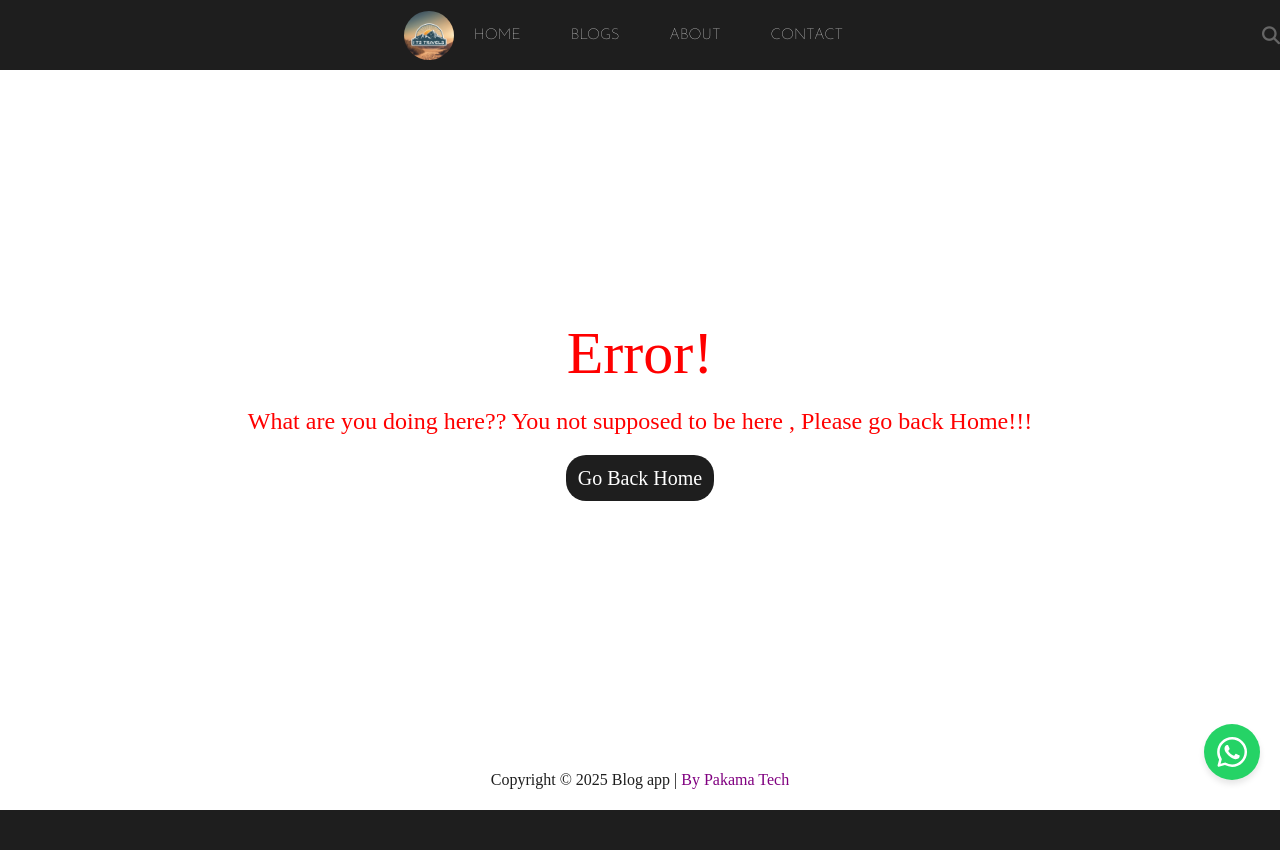
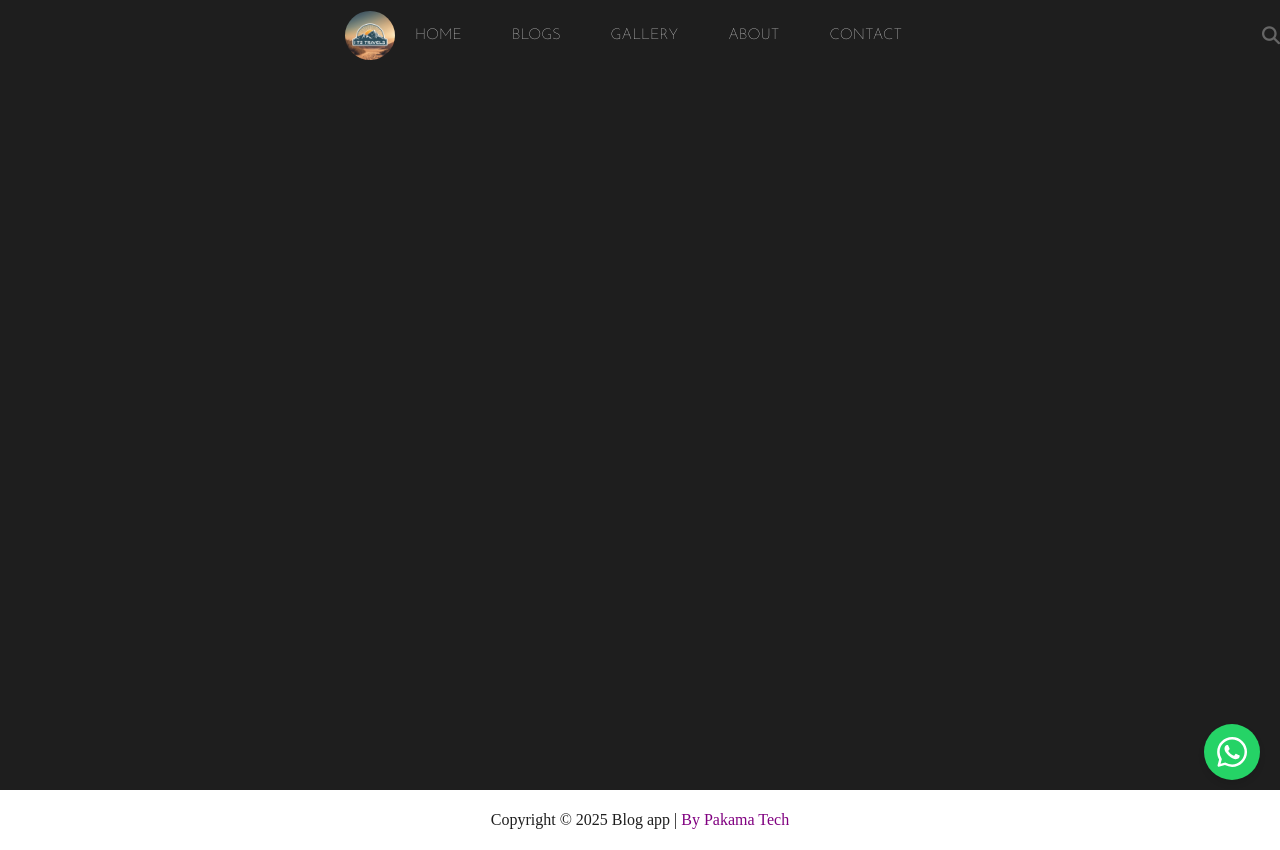
Before and after one commit to BlessingLuphahla/blog-app-ui, a React (Create React App) app: page /gallery in a window 1280 px wide. Before the commit the page ends 810 px from the top, so only its background shows below. Built offline with nearby package versions, Linux system fonts and the light colour scheme.

Commit message:
misc update

```diff
--- a/src/App.js
+++ b/src/App.js
@@ -15,6 +15,7 @@
 import Error from "./components/error/Error";
 import Blogs from "./pages/blogs/Blogs";
 import WhatsApp from "./components/whatsapp/Whatsapp";
+import Gallery from "./pages/gallery/Gallery";
 
 function App() {
   const { user } = useContext(Context);
@@ -34,6 +35,7 @@
         <Route path="/about" element={<About />} />
         <Route path="/contact" element={<Contact />} />
         <Route path="/blogs" element={<Blogs />} />
+        <Route path="/gallery" element={<Gallery />} />
 
         <Route path="/login" element={user ? <Home /> : <Login />} />
         <Route path="/register" element={user ? <Home /> : <Register />} />
--- a/src/components/topbar/TopBar.jsx
+++ b/src/components/topbar/TopBar.jsx
@@ -35,6 +35,11 @@
               <div className="mobileMenuItem">
                 <Link onClick={() => setIsMenuOpen(false)} to={"/blogs"}>
                   BLOGS
+                </Link>
+              </div>
+              <div className="mobileMenuItem">
+                <Link onClick={() => setIsMenuOpen(false)} to={"/gallery"}>
+                  GALLERY
                 </Link>
               </div>
               <div className="mobileMenuItem">
@@ -79,6 +84,9 @@
           </li>
           <li className="topListItem">
             <Link to={"/blogs"}>BLOGS</Link>
+          </li>
+          <li className="topListItem">
+            <Link to={"/gallery"}>GALLERY</Link>
           </li>
           <li className="topListItem">
             <Link to={"/about"}>ABOUT</Link>
--- /dev/null
+++ b/src/pages/gallery/Gallery.jsx
@@ -0,0 +1,14 @@
+import React from "react";
+import "./gallery.css";
+
+function Gallery() {
+  return (
+    <div className="gallery">
+      <div className="galleryWrapper">
+
+      </div>
+    </div>
+  );
+}
+
+export default Gallery;
--- /dev/null
+++ b/src/pages/gallery/gallery.css
@@ -0,0 +1,4 @@
+.gallery {
+  height: 90vh;
+  width: 100%;
+}
```
